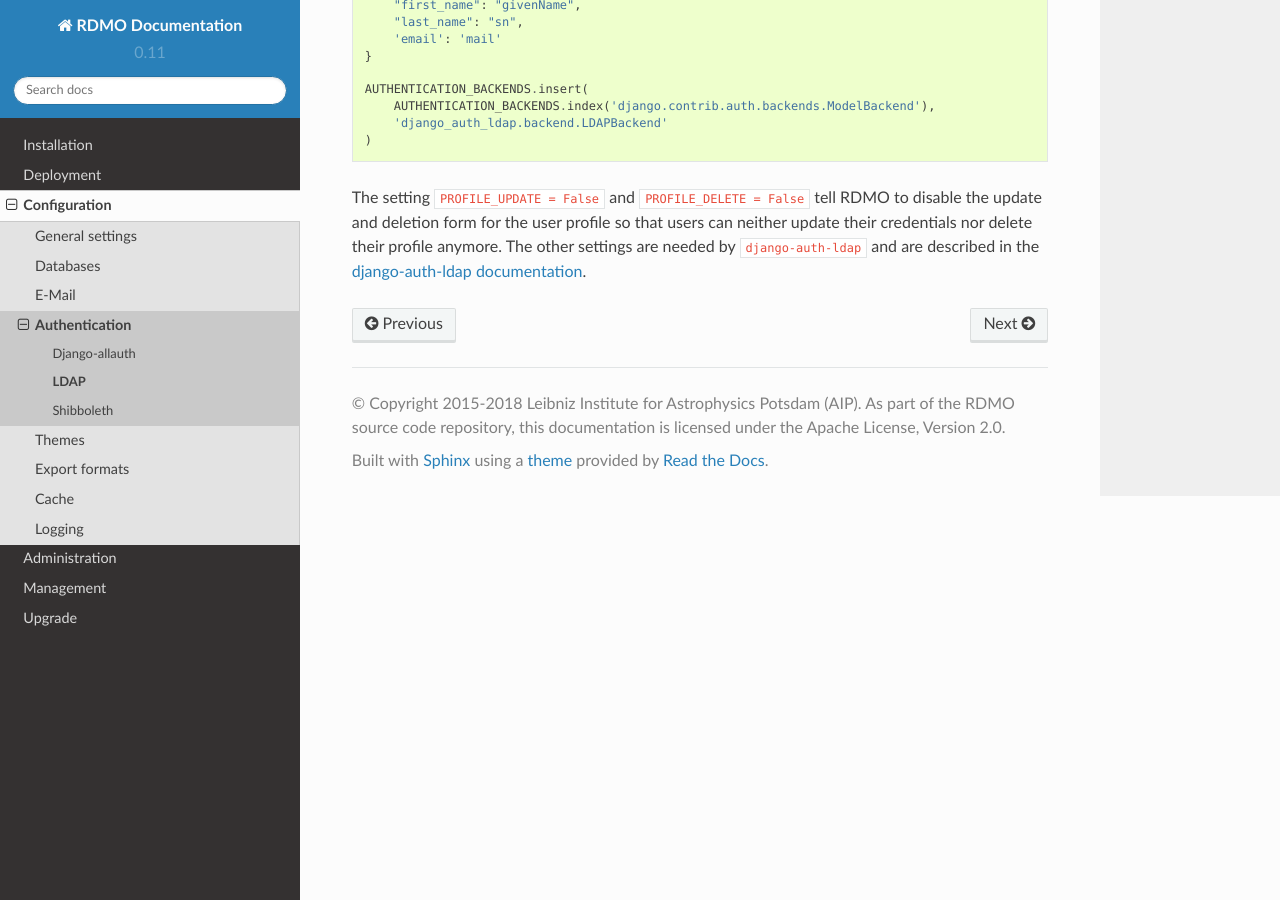
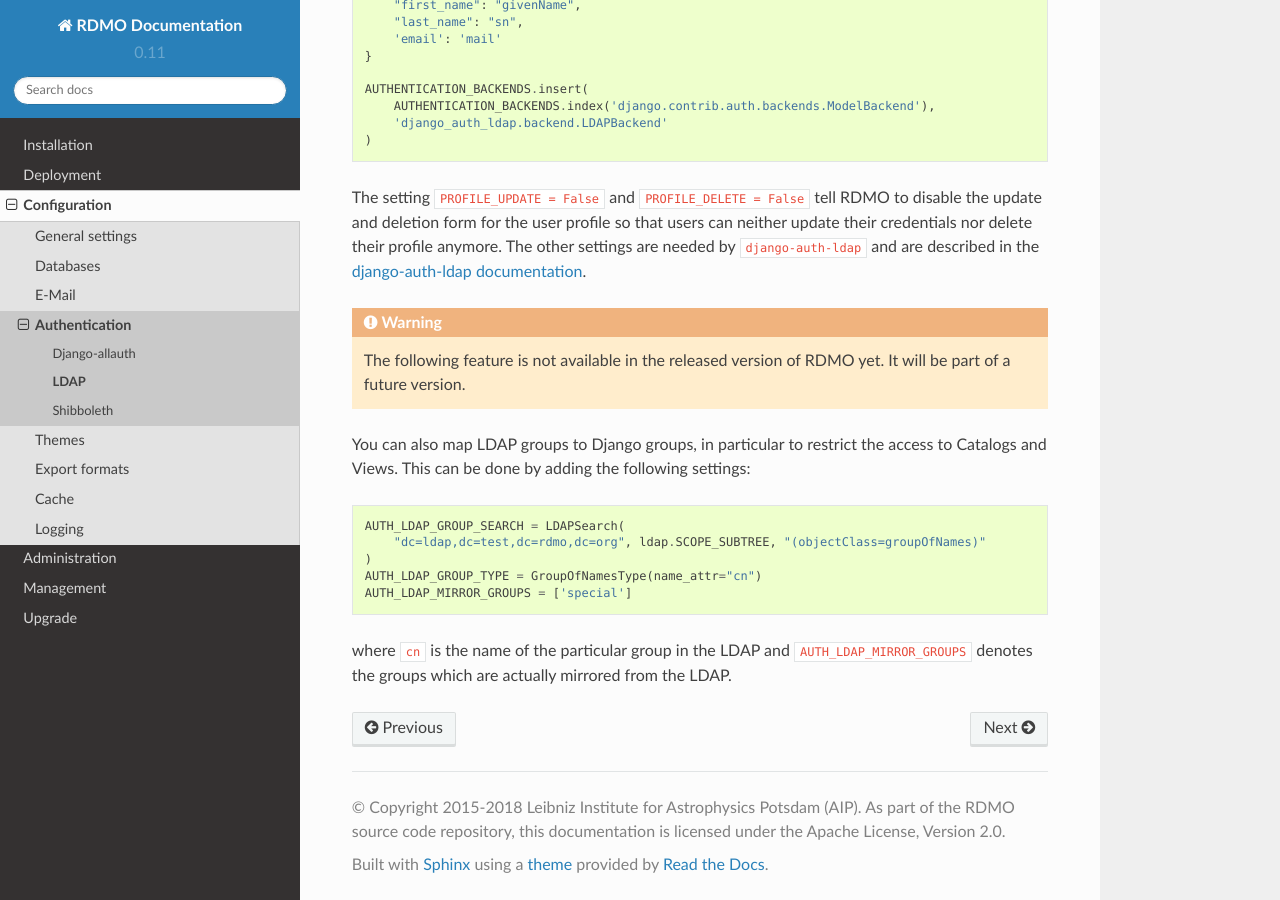
Before and after one commit to rdmorganiser/rdmo-docs, a Sphinx documentation site: the page built from docs/configuration/authentication/ldap.md, in a window 1280 px wide and 900 px high, scrolled down 1132 px. Built offline with Sphinx 7.4.7 and the Read the Docs theme 2.0.0, drawn with Linux system fonts in a browser that asks for light colours; some of the changed text lies outside the part shown.

Commit message:
Update config

````diff
--- a/docs/configuration/authentication/ldap.md
+++ b/docs/configuration/authentication/ldap.md
@@ -12,10 +12,10 @@ On the python side, we use [django-auth-ldap](https://pypi.org/project/django-au
 pip install -r requirements/ldap.txt
 ```
 
-LDAP installations can be very different and we only discuss one particular example. We assume that the LDAP service is running on `ldap.example.com`. RDMO needs a *System Account*. In order to create it, run:
+LDAP installations can be very different and we only discuss one particular example. We assume that the LDAP service is running on `ldap.example.com`. RDMO needs an account to connect to the LDAP. In order to create it, run:
 
 ```bash
-ldapmodify -x -D 'cn=Directory Manager' -W
+ldapmodify -x -D "cn=admin,dc=ldap,dc=example,dc=com" -W
 ```
 
 on the machine running the LDAP service and type in:
@@ -59,3 +59,20 @@ AUTHENTICATION_BACKENDS.insert(
 ```
 
 The setting `PROFILE_UPDATE = False` and `PROFILE_DELETE = False` tell RDMO to disable the update and deletion form for the user profile so that users can neither update their credentials nor delete their profile anymore. The other settings are needed by `django-auth-ldap` and are described in the [django-auth-ldap documentation](https://pypi.org/project/django-auth-ldap).
+
+```eval_rst
+.. warning::
+    The following feature is not available in the released version of RDMO yet. It will be part of a future version.
+```
+
+You can also map LDAP groups to Django groups, in particular to restrict the access to Catalogs and Views. This can be done by adding the following settings:
+
+```
+AUTH_LDAP_GROUP_SEARCH = LDAPSearch(
+    "dc=ldap,dc=test,dc=rdmo,dc=org", ldap.SCOPE_SUBTREE, "(objectClass=groupOfNames)"
+)
+AUTH_LDAP_GROUP_TYPE = GroupOfNamesType(name_attr="cn")
+AUTH_LDAP_MIRROR_GROUPS = ['special']
+```
+
+where `cn` is the name of the particular group in the LDAP and `AUTH_LDAP_MIRROR_GROUPS` denotes the groups which are actually mirrored from the LDAP.
````
Also changed, not shown: docs/configuration/authentication/shibboleth.md (+22 -4 lines).
